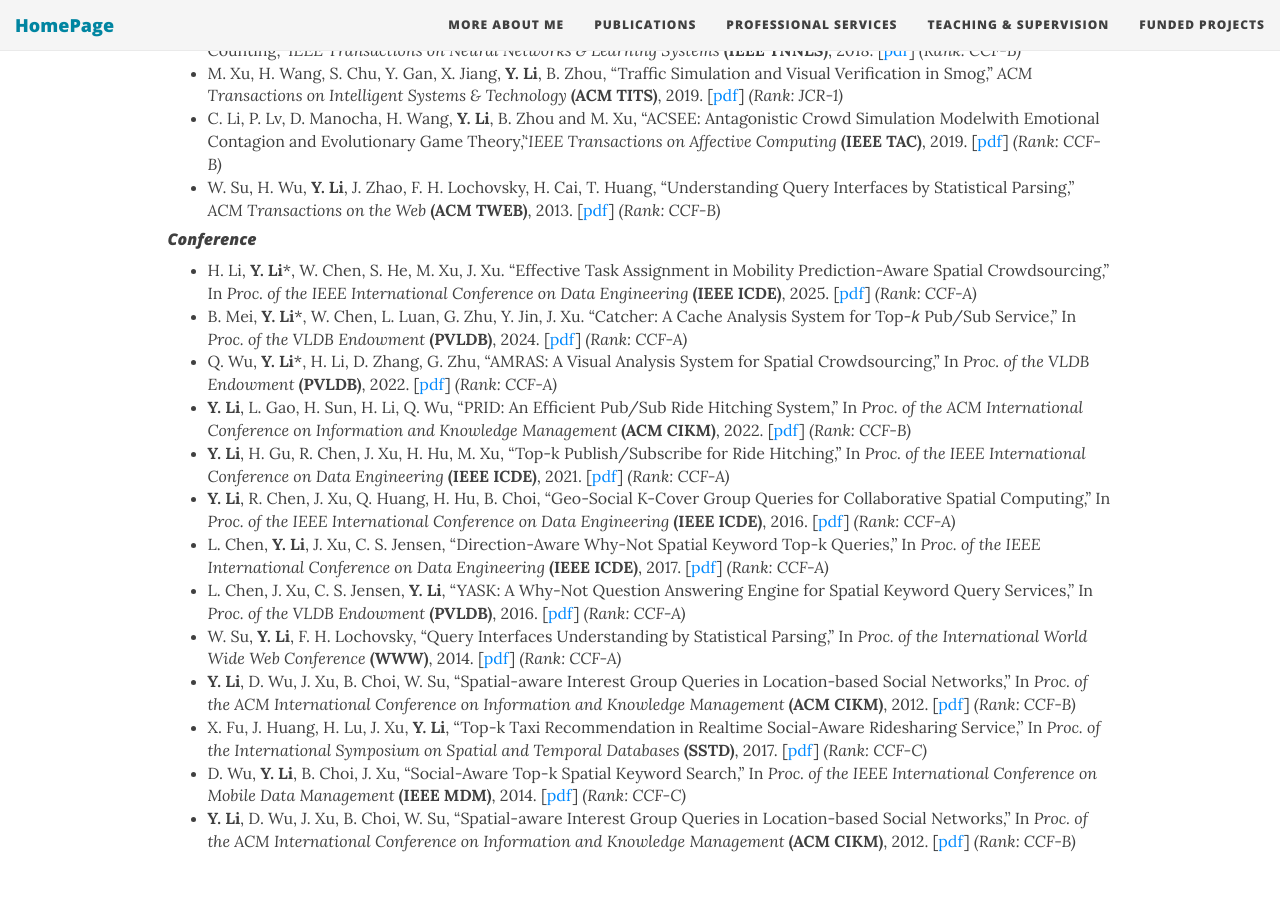
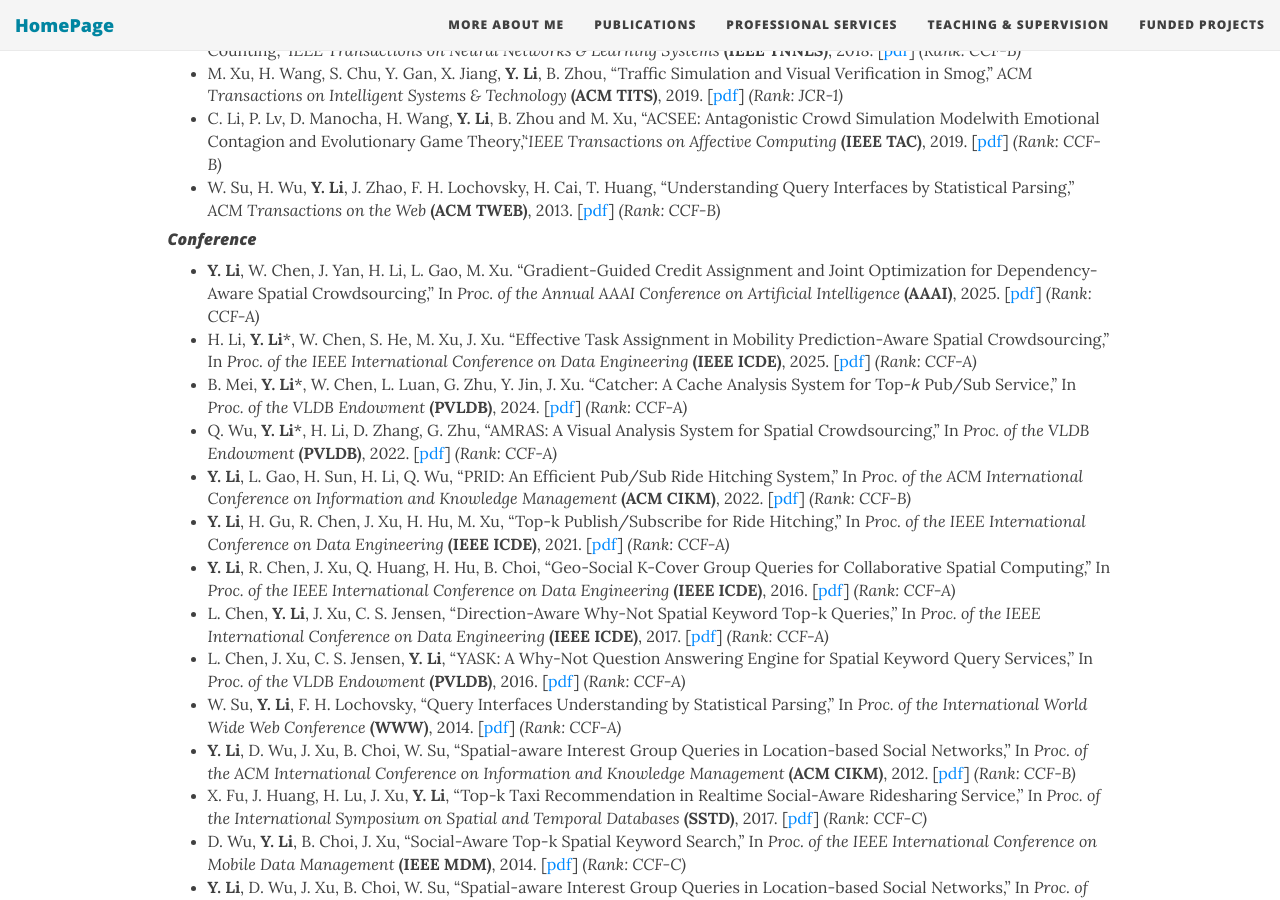
Before and after one commit to zzudb/zzudb.github.io, a Jekyll site: the page built from pages/mypublications.md, in a window 1280 px wide and 900 px high, scrolled down 840 px. Built offline with Jekyll 4.4.1, drawn with Linux system fonts in a browser that asks for light colours; nearby versions of some CDN libraries.

Commit message:
Update mypublications.md

```diff
--- a/pages/mypublications.md
+++ b/pages/mypublications.md
@@ -25,6 +25,7 @@ show-avatar: false
 * W. Su, H. Wu, **Y. Li**, J. Zhao, F. H. Lochovsky, H. Cai, T. Huang, "Understanding Query Interfaces by Statistical Parsing,'' _ACM Transactions on the Web_ **(ACM TWEB)**, 2013. [[pdf](https://zzudb.github.io/pages/mypublications/)] _(Rank: CCF-B)_
 
 #### _Conference_
+* **Y. Li**, W. Chen, J. Yan, H. Li, L. Gao, M. Xu. "Gradient-Guided Credit Assignment and Joint Optimization for Dependency-Aware Spatial Crowdsourcing,'' In _Proc. of the Annual AAAI Conference on Artificial Intelligence_ **(AAAI)**, 2025. [[pdf](https://zzudb.github.io/pages/mypublications/)] _(Rank: CCF-A)_
 * H. Li, **Y. Li***, W. Chen, S. He, M. Xu, J. Xu. "Effective Task Assignment in Mobility Prediction-Aware Spatial Crowdsourcing,'' In _Proc. of the IEEE International Conference on Data Engineering_ **(IEEE ICDE)**, 2025. [[pdf](https://zzudb.github.io/pages/mypublications/)] _(Rank: CCF-A)_
 * B. Mei, **Y. Li***, W. Chen, L. Luan, G. Zhu, Y. Jin, J. Xu. "Catcher: A Cache Analysis System for Top-𝑘 Pub/Sub Service,'' In _Proc. of the VLDB Endowment_ **(PVLDB)**, 2024. [[pdf](https://zzudb.github.io/pages/mypublications/)] _(Rank: CCF-A)_
 * Q. Wu, **Y. Li***, H. Li, D. Zhang, G. Zhu, "AMRAS: A Visual Analysis System for Spatial Crowdsourcing,'' In _Proc. of the VLDB Endowment_ **(PVLDB)**, 2022. [[pdf](https://zzudb.github.io/pages/mypublications/)] _(Rank: CCF-A)_
```
